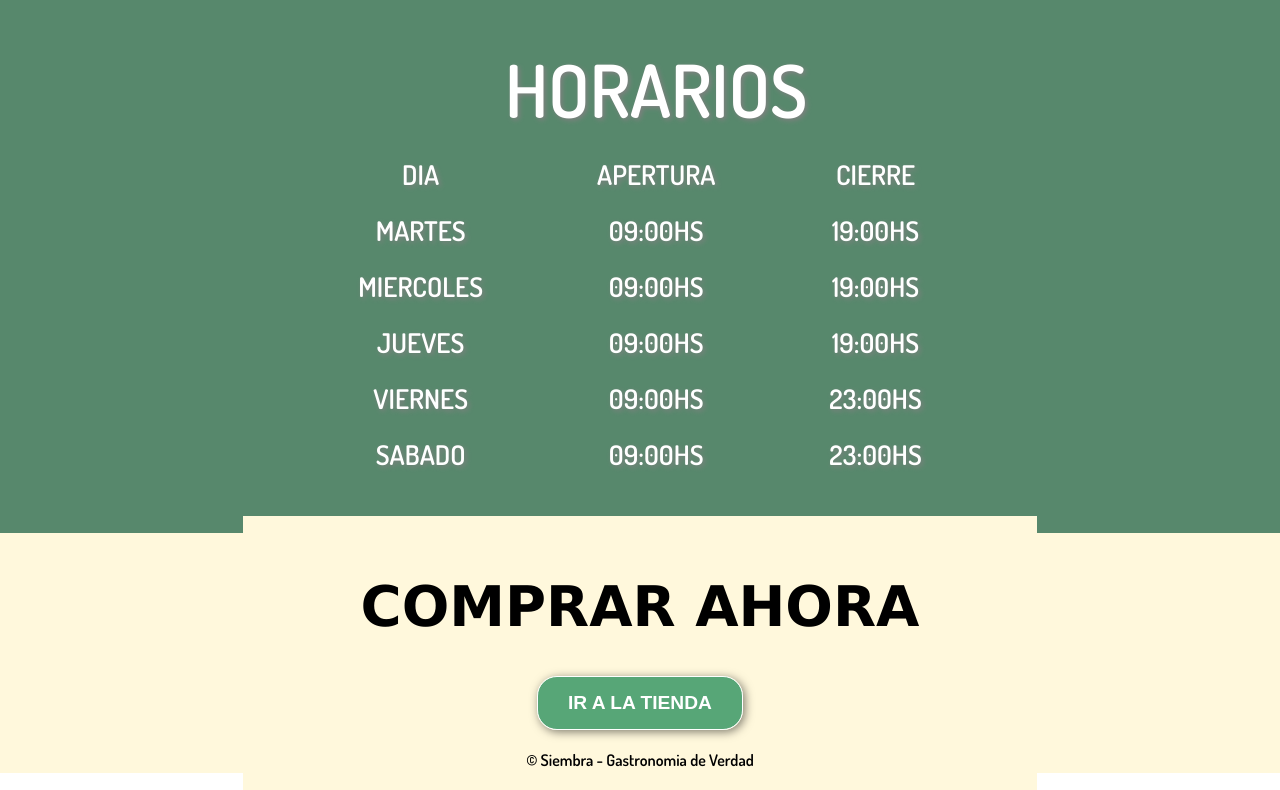
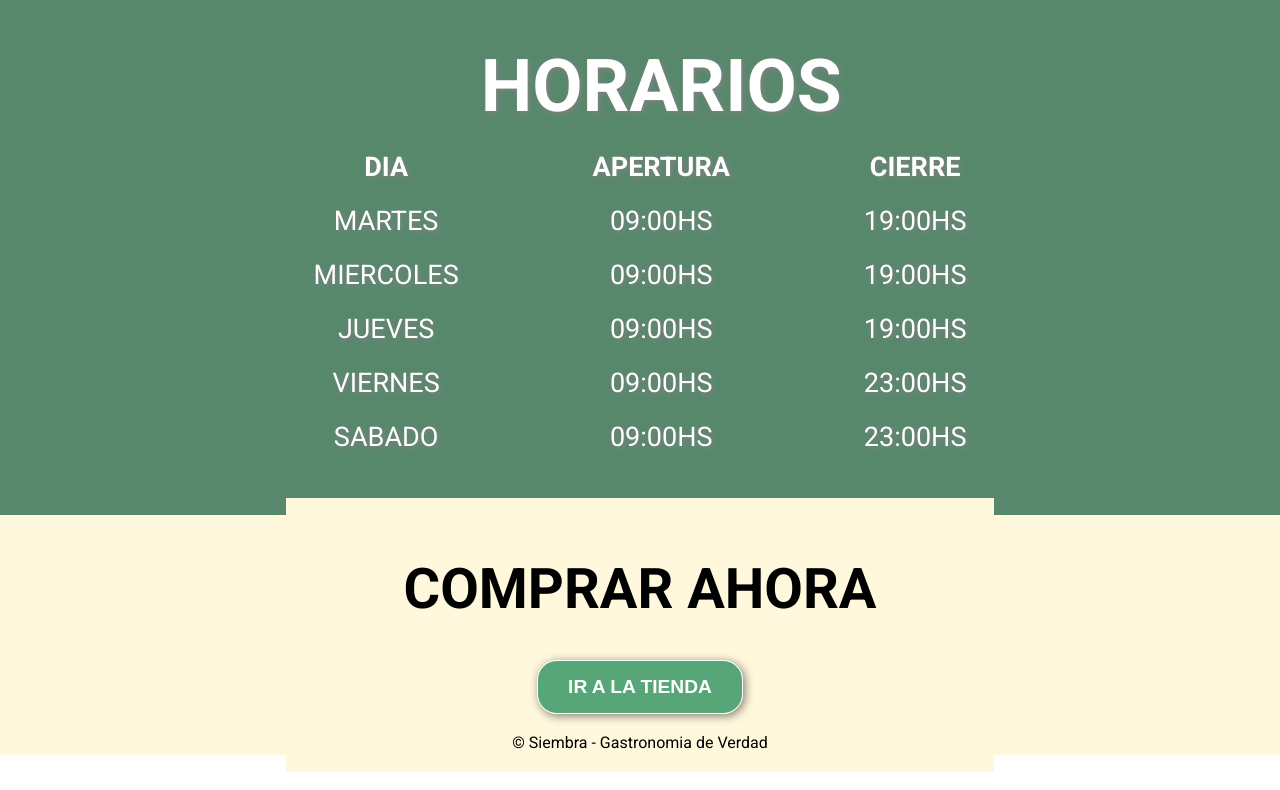
Before and after one commit to leonardoalva/siembra-01, a plain HTML site: page index.html in a window 1280 px wide. Shown: the part 659-1449 px from the top of the page. Drawn offline with Linux system fonts and the light colour scheme.

Commit message:
cambio de fuente en toda la pagina

```diff
--- a/style.css
+++ b/style.css
@@ -8,14 +8,17 @@ html {
 
 body{
     margin: 0;
-    font-family: "Dosis", serif;
+    font-family: "Roboto", serif;
 }
 
-h1 {font-family: Verdana, Geneva, Tahoma, sans-serif;
+h1 {  font-family: "Roboto", serif;
+    font-weight: 600;
+    font-style: normal;
     font-size: 3.5em;
     width: 100%;
     min-width: 400px;}
-h2 {font-size: 2.7em;}
+h2 {font-family: "Roboto", serif;
+    font-size: 2.7em;}
 p {font-size: 1.30em;}
 ul {list-style: none;}
 li {font-size: 1.5em;
@@ -149,6 +152,7 @@ section {
 
 /*------------------ DIV DE LA TABLA DE HORARIOS-----------------------*/
 main div.horarios div.container  {
+    font-family: "Roboto", serif;
     background-color: #57886c;
     color: white;
     display: flex;
```
